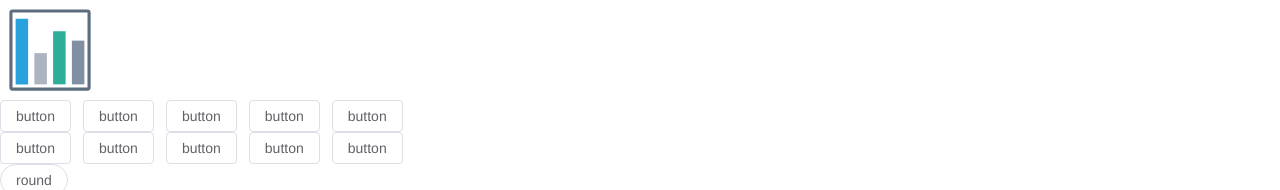
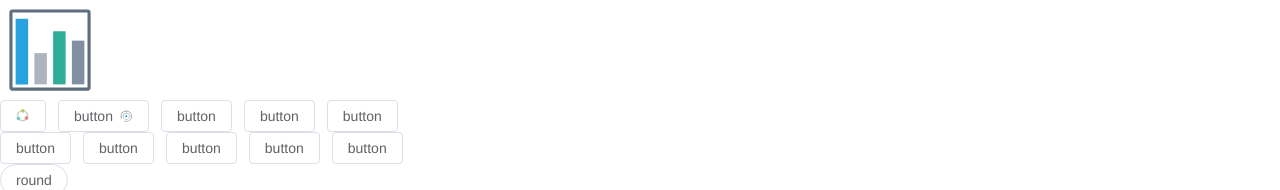
Before and after one commit to yizipei/basic, a Vue app: page /show in a window 1280 px wide. Shown: the top 190 px of the page. Built offline with nearby package versions, Linux system fonts and the light colour scheme; the HTML template or start-up script is replaced by a standard one.

Commit message:
添加 icon2

```diff
--- a/components.d.ts
+++ b/components.d.ts
@@ -11,11 +11,6 @@ declare module 'vue' {
     AnimateCss: typeof import('./src/components/AnimateCss.vue')['default']
     HelloWorld: typeof import('./src/components/HelloWorld.vue')['default']
     Icon: typeof import('./src/components/Icon.vue')['default']
-    IconCommunity: typeof import('./src/components/icons/IconCommunity.vue')['default']
-    IconDocumentation: typeof import('./src/components/icons/IconDocumentation.vue')['default']
-    IconEcosystem: typeof import('./src/components/icons/IconEcosystem.vue')['default']
-    IconSupport: typeof import('./src/components/icons/IconSupport.vue')['default']
-    IconTooling: typeof import('./src/components/icons/IconTooling.vue')['default']
     RouterLink: typeof import('vue-router')['RouterLink']
     RouterView: typeof import('vue-router')['RouterView']
     TheWelcome: typeof import('./src/components/TheWelcome.vue')['default']
--- a/src/components/Icon.vue
+++ b/src/components/Icon.vue
@@ -2,13 +2,32 @@
 const props = defineProps<{
   icon: string
   size?: number | string
+  spin?: boolean
+  color?: string
 }>()
 </script>
 
 <template>
-  <svg class="icon" aria-hidden="true" :style="{ fontSize: `${props.size}px` }">
+  <svg
+    class="icon"
+    :class="{ spin: props.spin }"
+    aria-hidden="true"
+    :style="{ fontSize: `${props.size}px`, color: props.color }"
+  >
     <use :xlink:href="`#${props.icon}`"></use>
   </svg>
 </template>
 
-<style scoped></style>
+<style scoped>
+.spin {
+  animation: spin 1.5s linear infinite;
+}
+@keyframes spin {
+  0% {
+    transform: rotate(0deg);
+  }
+  100% {
+    transform: rotate(360deg);
+  }
+}
+</style>
--- a/src/views/ShowView.vue
+++ b/src/views/ShowView.vue
@@ -3,10 +3,9 @@ import ButtonView from './button/ButtonView.vue'
 import CollapseView from './collapse/CollapseView.vue'
 import CollapseItem from './collapse/CollapseItem.vue'
 import type { CollapseItemProps } from './collapse/types'
-import Icon from '@/components/Icon.vue'
 
 const el = useTemplateRef<InstanceType<typeof ButtonView>>('button')
-
+const a = 1
 const collapseData: Omit<CollapseItemProps, 'activeNames'>[] = [
   {
     title: '标题1',
@@ -25,9 +24,10 @@ onMounted(() => {})
 </script>
 <template>
   <Icon icon="icon-tongji1" size="100" />
+
   <div>
-    <ButtonView ref="button" type="primary">button</ButtonView>
-    <ButtonView ref="button" type="danger">button</ButtonView>
+    <ButtonView ref="button" loading type="primary">button</ButtonView>
+    <ButtonView ref="button" icon="icon-dizhipipei">button</ButtonView>
     <ButtonView ref="button" type="info">button</ButtonView>
     <ButtonView ref="button" type="success">button</ButtonView>
     <ButtonView ref="button" type="warning">button</ButtonView>
--- a/src/views/button/ButtonView.vue
+++ b/src/views/button/ButtonView.vue
@@ -29,10 +29,16 @@ defineExpose({
       'is-block': props.block,
     }"
     :type="props.nativeType"
-    :disabled="props.disabled"
+    :disabled="props.disabled || props.loading"
     :autofocus="props.autofocus"
   >
-    <slot></slot>
+    <template v-if="props.loading">
+      <Icon icon="icon-yansetongdao " color="#fff" spin />
+    </template>
+    <template v-else>
+      <slot></slot>
+      <Icon v-if="props.icon" :icon="props.icon" style="margin-left: 6px" />
+    </template>
   </button>
 </template>
 <style>
--- a/tsconfig.json
+++ b/tsconfig.json
@@ -1,7 +1,6 @@
 {
   "compilerOptions": {
-    "types": ["pinia-plugin-persistedstate"],
-    "typeRoots": ["./node_modules/@types", "./src/types"],
+    "types": ["pinia-plugin-persistedstate", "./components.d.ts"],
     "jsx": "preserve",
     "jsxImportSource": "vue"
   },
@@ -13,5 +12,5 @@
     {
       "path": "./tsconfig.app.json"
     }
-  ]
+  ],
 }
--- a/vite.config.ts
+++ b/vite.config.ts
@@ -41,14 +41,15 @@ export default defineConfig(({ command, mode }) => {
       }),
       vueJsx(),
       // vueDevTools(),
+      Components({
+        dts: true,
+        resolvers: [],
+      }),
       AutoImport({
         imports: ['vue', 'vue-router', 'pinia'],
         resolvers: [],
         packagePresets: ['es-toolkit'],
         dirs: ['./src/composables/**'],
-      }),
-      Components({
-        resolvers: [],
       }),
     ],
     resolve: {
```
